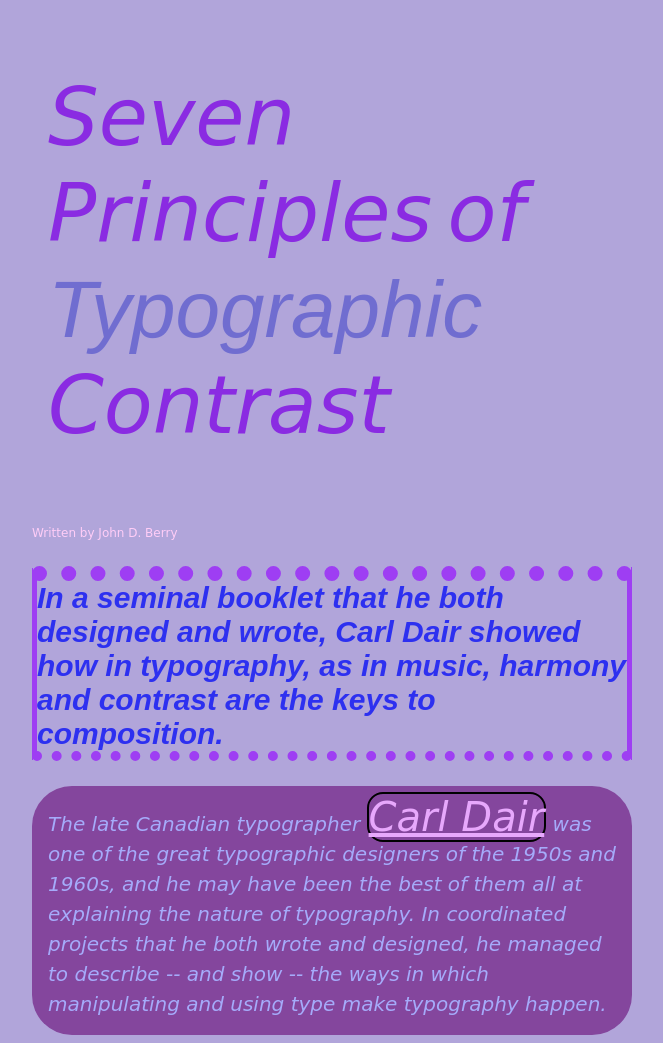
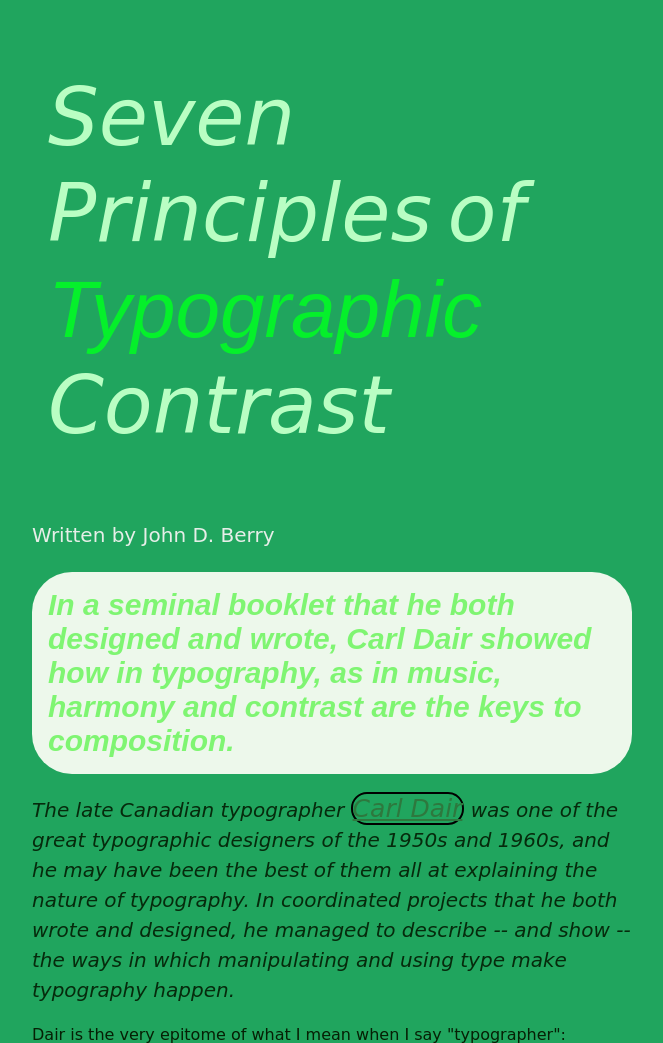
Before and after one commit to MaxwellEpp/seven-principles-of-typographic-contrast, a plain HTML site: page index.html in a window 1280 px wide. Shown: the top 1043 px of the page, without its empty margins (308-971 px from the left). Drawn offline with Linux system fonts and the light colour scheme.

Commit message:
just a update to show a friend

```diff
--- a/style.css
+++ b/style.css
@@ -1,6 +1,6 @@
 body {
-  background-color: rgb(177, 165, 218);
-  color: black;
+  background-color: rgb(32, 165, 94);
+  color: rgb(6, 31, 4);
   font-family: Arial, Helvetica, sans-serif;
 }
 
@@ -13,15 +13,15 @@ em {
   font-family: "Monsieur La Doulaise", cursive;
   font-weight: 400;
   font-style: normal;
-  font-size: 12px;
-  color: #ffcdf7;
+  font-size: 20px;
+  color: #e6eee8;
 }
 
 h1 {
   font-family: "Mrs Saint Delafield", cursive;
   font-weight: 500;
   font-style: oblique;
-  color: blueviolet;
+  color: rgb(185, 254, 195);
   font-size: 80px;
   line-height: 120%;
   word-spacing: -10px;
@@ -30,32 +30,33 @@ h1 {
 
 h2 {
   font-style: oblique;
-  color: #2d30f0;
+  color: #e5fdeb;
   font-size: 30px;
-  border-top: 15px dotted rgb(158, 62, 243);
-  border-left: 5px solid rgb(158, 62, 243);
-  border-right: 5px solid rgb(158, 62, 243);
-  border-bottom: 10px dotted rgb(158, 62, 243);
+  background-color: #edf8eb;
+  color: #7ff572;
+  padding: 16px;
+  border-radius: 40px;
+  margin-bottom: 20px;
 }
 
 a:link {
   font-family: "Monsieur La Doulaise", cursive;
-  font-weight: 400;
+  font-weight: 30px;
   font-style: italic;
-  font-size: 40px;
-  color: rgb(231, 168, 252);
-  transition: all 1s;
+  font-size: 25px;
+  color: rgb(46, 120, 62);
+  transition: all 0.5s;
   border: 2px solid black;
   border-radius: 16px;
 }
 
 a:visited {
-  color: rgb(229, 19, 229);
+  color: rgb(37, 229, 19);
 }
 
 a:hover {
-  color: rgb(193, 56, 161);
-  background-color: #7e80f2;
+  color: rgb(81, 193, 56);
+  background-color: #7ef286;
   border-radius: 50px;
   font-style: normal;
 }
@@ -64,19 +65,15 @@ p {
   font-family: "UnifrakturMaguntia", cursive;
   font-weight: 400;
   font-style: normal;
-  background-color: #84469d;
-  color: #f8c0ee;
-  padding: 16px;
-  border-radius: 40px;
-  margin-bottom: 20px;
+
 }
 
 h3, h4 {
   font-family: "Praise", cursive;
   font-weight: 400;
   font-style: normal;
-  color: #2d30f0;
-  border: 3px solid rgb(158, 62, 243);
+  color: #0bff1f;
+  border: 3px solid rgb(128, 244, 107);
 }
 
 h3 {
@@ -88,7 +85,7 @@ h4 {
 }
 
 .intro {
-  color: #a5abfa;
+  color: #062a0c;
   font-size: 20px;
   line-height: 30px;
   font-style: oblique;
@@ -97,6 +94,6 @@ h4 {
 .fancy {
   font-family: Arial, Helvetica, sans-serif;
   font-style: oblique;
-  color: #1c27c385;
+  color: #00ff22;
   opacity: 0.84; /* replaced #1c27c384 (invalid hex with alpha) */
 }
```
